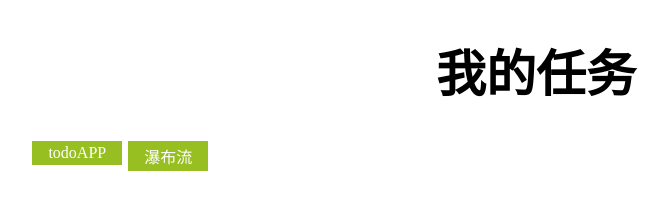
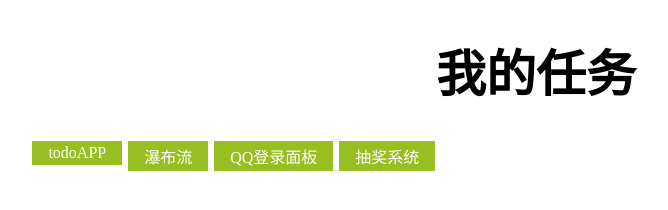
Before and after one commit to bean-sprouts/bean-sprouts.github.io, a plain HTML site: page index.html in a window 1280 px wide. Shown: the whole page, without its empty margins (104-772 px from the left). Drawn offline with Linux system fonts and the light colour scheme.

Commit message:
修改了简历首页

```diff
--- a/index.html
+++ b/index.html
@@ -37,6 +37,8 @@ background-color: #98bf21;
 <div class="nav">
     <a href="todoApp/index.html">todoAPP</a>
     <a href="分散效果的瀑布流.html">瀑布流</a>
+    <a href="QQ登录面板/index.html">QQ登录面板</a>
+    <a href="抽奖系统/index.html">抽奖系统</a>
 </div>
 </body>
 </html>
```
